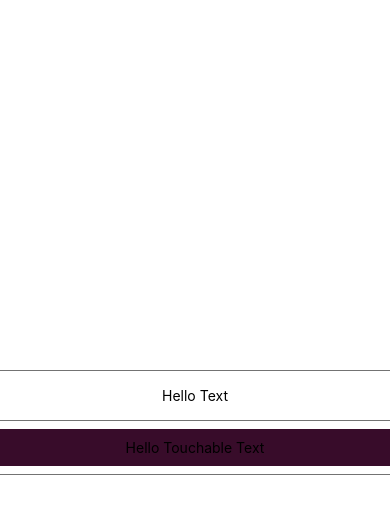
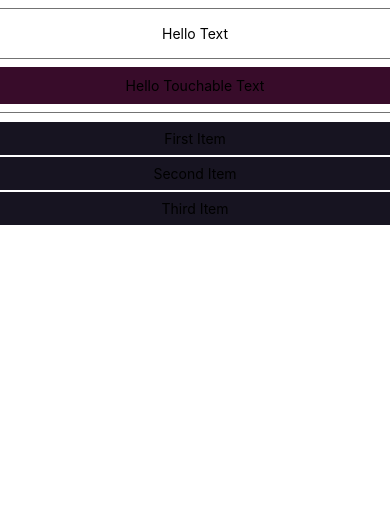
Before and after one commit to filmverse/RN_Test, a React Native app in the folder TestPro4/: screen / in a window 390 px wide. Shown: the top 514 px of the page. Built offline with nearby package versions, Linux system fonts and the light colour scheme.

Commit message:
finishing up

```diff
--- a/TestPro4/App.js
+++ b/TestPro4/App.js
@@ -4,15 +4,15 @@ import { View, SafeAreaView, TouchableOpacity, Text, FlatList, StyleSheet, Alert
 
 const DATA = [
   {
-    id: 'bd7acbea-c1b1-46c2-aed5-3ad53abb28ba',
+    id: '1',
     title: 'First Item',
   },
   {
-    id: '3ac68afc-c605-48d3-a4f8-fbd91aa97f63',
+    id: '2',
     title: 'Second Item',
   },
   {
-    id: '58694a0f-3da1-471f-bd96-145571e29d72',
+    id: '3',
     title: 'Third Item',
   },
 ];
@@ -21,11 +21,13 @@ const Separator = () => <View style={styles.separator} />;
 
 const App = () => {
     const renderItem = ({item}) => {
+      return (
         <View>
-            <TouchableOpacity style={styles.button} onPress={() => {Alert.alert(`Pressed item id: ${item.id}`)}}>
+            <TouchableOpacity style={styles.listButton} onPress={() => {Alert.alert(`Pressed item id: ${item.id}`)}}>
                 <Text>{item.title}</Text>
             </TouchableOpacity>
         </View>
+      )
     };
     return (
         <SafeAreaView style={styles.container}>
@@ -49,8 +51,6 @@ const App = () => {
 
 const styles = StyleSheet.create({
   container: {
-    flex: 1,
-    marginTop: StatusBar.currentHeight || 0,
     justifyContent: 'center',
   },
   title: {
@@ -62,6 +62,12 @@ const styles = StyleSheet.create({
     backgroundColor: '#380C2A',
     padding: 10,
   },
+  listButton: {
+    alignItems: 'center',
+    backgroundColor: '#171421',
+    padding: 8,
+    marginVertical: 1,
+  },
   separator: {
     marginVertical: 8,
     borderBottomColor: '#737373',
```
